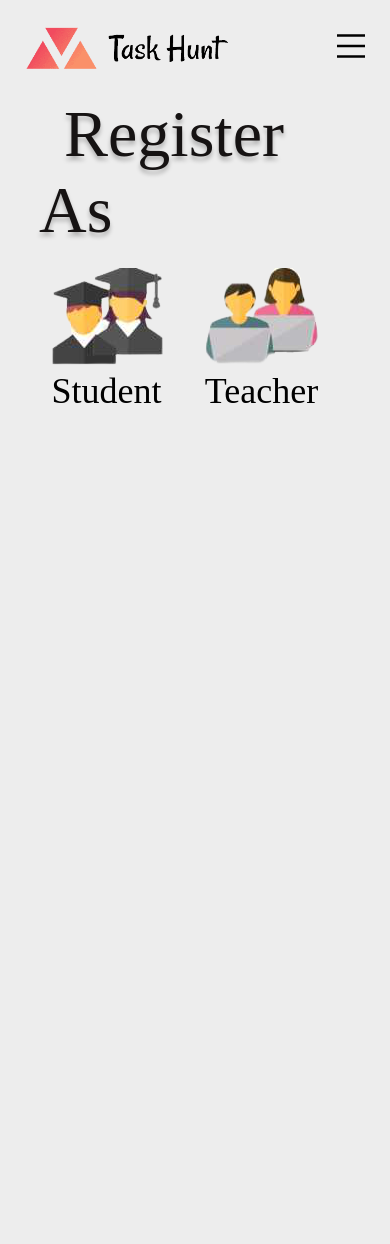
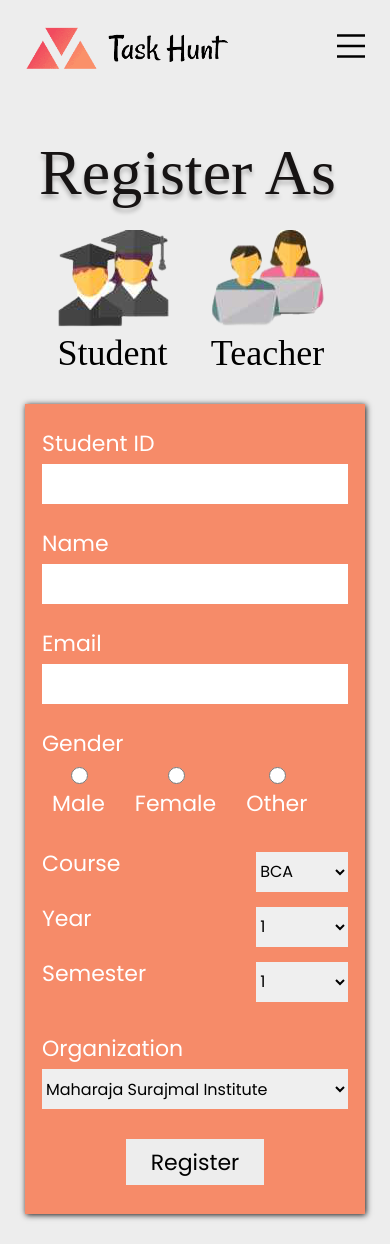
Before and after one commit to bhagyamudgal/task-hunt, a Next.js app: page /signup in a window 390 px wide. Before the commit the page ends 844 px from the top, so only its background shows below. Built offline with nearby package versions, Linux system fonts and the light colour scheme; a web font is replaced by a local one.

Commit message:
done with student sigunp form ui

```diff
--- a/components/Ellipse.js
+++ b/components/Ellipse.js
@@ -6,7 +6,7 @@ import { useRouter } from "next/router";
 function Ellipse() {
   const router = useRouter();
   return (
-    <div className={styles.body_ellipse}>
+    <div className={`${router.pathname==="/signup" ? styles.body_ellipse_signup : styles.body_ellipse}`}>
       {router.pathname === "/features" && (
         <Image
           width="435"
--- a/components/FormButton.js
+++ b/components/FormButton.js
@@ -16,7 +16,7 @@ function FormButton(props) {
           font-weight: normal;
           font-size: 22px;
           border: none;
-          margin: auto;
+          margin: 10px auto;
           user-select: none;
           transition: 0.5s;
           cursor: pointer;
@@ -24,6 +24,11 @@ function FormButton(props) {
         .form_button:hover {
           background-color: lightgreen;
         }
+        @media only screen and (max-width: 490px) {
+          .form_button {
+            width: 45%;
+          }
+        }
       `}</style>
     </>
   );
--- a/components/Label.js
+++ b/components/Label.js
@@ -14,6 +14,11 @@ function Label(props) {
           font-size: 22px;
           color: var(--pureWhite);
         }
+        @media only screen and (max-width: 655px) {
+          .label {
+            margin-right:20px;
+          }
+        }
       `}</style>
     </>
   );
--- /dev/null
+++ b/components/StudentSignupForm.js
@@ -0,0 +1,178 @@
+import React from "react";
+import styles from "../components/StudentSignupFOrm.module.css";
+import Input from "../components/Input";
+import Label from "../components/Label";
+import FormButton from "../components/FormButton";
+import { useState } from "react";
+
+function StudentSignupForm() {
+  const [name, setName] = useState("");
+  const [email, setEmail] = useState("");
+  const [studentId, setStudentId] = useState("");
+  const [reset, setReset] = useState(false);
+
+  function nameHandler(data) {
+    setName(data);
+  }
+  function emailHandler(data) {
+    setEmail(data);
+  }
+  function studentIdHandler(data) {
+    setStudentId(data);
+  }
+
+  function studentSignupFormHandler(event) {
+    event.preventDefault();
+    console.log("Form Submitted Successfully");
+    console.log(name);
+    console.log(email);
+    console.log(message);
+    event.target.reset();
+    setReset(true);
+    setTimeout(() => {
+      setReset(false);
+    }, 1000);
+  }
+  return (
+    <div className={styles.studentSignup_form}>
+      <form
+        id="studentSignupForm"
+        onSubmit={studentSignupFormHandler}
+        className={styles.form}
+        autoComplete="off"
+      >
+        <div className={styles.form_elements}>
+          <Label for="studentid" text="Student ID"></Label>
+          <Input
+            id="studentid"
+            name="studentid"
+            type="text"
+            required="true"
+            height="40px"
+            value={studentIdHandler}
+            reset={reset}
+          />
+        </div>
+        <div className={styles.form_elements}>
+          <Label for="name" text="Name"></Label>
+          <Input
+            id="name"
+            name="name"
+            type="text"
+            required="true"
+            height="40px"
+            value={nameHandler}
+            reset={reset}
+          />
+        </div>
+        <div className={styles.form_elements}>
+          <Label for="email" text="Email"></Label>
+          <Input
+            id="email"
+            name="email"
+            type="email"
+            required="true"
+            height="40px"
+            value={emailHandler}
+            reset={reset}
+          />
+        </div>
+        <div className={`${styles.form_elements} ${styles.form_element_radio}`}>
+          <Label for="gender" text="Gender"></Label>
+          <div className={styles.radio_group}>
+            <div>
+              <input
+                className={styles.radio_button}
+                type="radio"
+                id="male"
+                name="gender"
+                value="Male"
+              />
+              <Label for="male" text="Male"></Label>
+            </div>
+            <div>
+              <input
+                className={styles.radio_button}
+                type="radio"
+                id="female"
+                name="gender"
+                value="Female"
+              />
+              <Label for="female" text="Female"></Label>
+            </div>
+            <div>
+              <input
+                className={styles.radio_button}
+                type="radio"
+                id="other"
+                name="gender"
+                value="Other"
+              />
+              <Label for="other" text="Other"></Label>
+            </div>
+          </div>
+        </div>
+        <div
+          className={`${styles.form_elements} ${styles.form_element_course}`}
+        >
+          <div>
+            <Label for="course" text="Course"></Label>
+            <select name="course" id="course">
+              <option value="BCA">BCA</option>
+              <option value="BBA">BBA</option>
+              <option value="BCOM">BCOM</option>
+              <option value="BA">BA</option>
+            </select>
+          </div>
+          <div>
+            <Label for="year" text="Year"></Label>
+            <select name="year" id="year">
+              <option value="1">1</option>
+              <option value="2">2</option>
+              <option value="3">3</option>
+            </select>
+          </div>
+          <div>
+            <Label for="semester" text="Semester"></Label>
+            <select name="semester" id="semester">
+              <option value="1">1</option>
+              <option value="2">2</option>
+              <option value="3">3</option>
+              <option value="4">4</option>
+              <option value="5">5</option>
+              <option value="6">6</option>
+            </select>
+          </div>
+        </div>
+        <div
+          className={`${styles.form_elements} ${styles.form_element_organization}`}
+        >
+          <Label for="organization" text="Organization"></Label>
+          <select
+            name="organization"
+            id="organization"
+            className={styles.organization}
+          >
+            <option value="Maharaja Surajmal Institute">
+              Maharaja Surajmal Institute
+            </option>
+            <option value="Vivekanand Institute Of Professional Studies">
+              Vivekanand Institute Of Professional Studies
+            </option>
+            <option value="Trinity Institute Of Professional Studies">
+              Trinity Institute Of Professional Studies
+            </option>
+            <option value="Institute Of Information Technology And Management">
+              Institute Of Information Technology And Management
+            </option>
+          </select>
+        </div>
+        <div className={styles.form_elements}>
+          <FormButton type="submit" text="Register"></FormButton>
+        </div>
+      </form>
+    </div>
+  );
+}
+
+export default StudentSignupForm;
--- /dev/null
+++ b/components/StudentSignupForm.module.css
@@ -0,0 +1,175 @@
+.studentSignup_form {
+  display: flex;
+  justify-content: center;
+  width: 881px;
+  height: 455px;
+  background: var(--orange);
+  box-shadow: 1px 1px 6px var(--black);
+  margin: 30px auto;
+}
+
+.form {
+  width: 100%;
+}
+
+.form_elements {
+  display: flex;
+  width: 70%;
+  margin: 20px auto;
+  line-height: 40px;
+}
+.form_elements label {
+  width: 30%;
+  margin-right: 50px;
+}
+.radio_group {
+  display: flex;
+  width: 70%;
+}
+.radio_group div {
+  display: flex;
+  align-items: center;
+  justify-content: space-between;
+}
+.radio_group div label {
+  margin-top: 5px;
+}
+.radio_button {
+  width: 25px;
+  height: 17px;
+}
+.form_element_course {
+  display: flex;
+  justify-content: space-between;
+}
+.form_element_course select {
+  min-width: 30%;
+  height: 40px;
+  border: none;
+  outline: none;
+  font-family: Poppins;
+  font-style: normal;
+  font-weight: normal;
+  font-size: 16px;
+}
+.form_element_course select:focus {
+  border: 2px solid black;
+}
+.form_element_course div {
+  display: flex;
+  align-items: center;
+  justify-content: space-between;
+}
+
+.form_elements .organization {
+  width: 80%;
+  height: 40px;
+  border: none;
+  outline: none;
+  font-family: Poppins;
+  font-style: normal;
+  font-weight: normal;
+  font-size: 16px;
+}
+.form_elements .organization:focus {
+  border: 2px solid black;
+}
+
+@media only screen and (max-width: 1410px) {
+  .studentSignup_form {
+    width: 690px;
+  }
+  .form_elements {
+    width: 90%;
+  }
+}
+@media only screen and (max-width: 1080px) {
+  .student_id {
+    text-align: center;
+  }
+  .studentSignup_form {
+    width: 590px;
+    height: 550px;
+  }
+  .form_elements {
+    width: 90%;
+  }
+  .radio_group div label {
+    margin-right: 20px;
+  }
+  .radio_group {
+    width: 90%;
+  }
+  .radio_group div {
+    justify-content: unset;
+  }
+  .form_element_course div {
+    flex-direction: column;
+    justify-content: center;
+  }
+  .form_element_course div label {
+    width: 100%;
+    margin: auto;
+    text-align: center;
+  }
+}
+@media only screen and (max-width: 655px) {
+  .studentSignup_form {
+    width: 440px;
+    height: 590px;
+  }
+  .radio_group {
+    justify-content: space-between;
+  }
+  .radio_group div {
+    flex-direction: column;
+    justify-content: center;
+  }
+  .radio_group div label {
+    width: 100%;
+    margin: auto;
+    text-align: center;
+  }
+  .form_element_organization {
+    flex-direction: column;
+    align-items: center;
+  }
+  .form_element_organization label {
+    width: auto;
+    margin: 0%;
+  }
+}
+@media only screen and (max-width: 490px) {
+  .studentSignup_form {
+    width: 340px;
+    height: 810px;
+  }
+  .form_elements {
+    flex-direction: column;
+    text-align: left;
+    width: 90%;
+  }
+  .form_elements label {
+    width: 40%;
+  }
+  .form_element_course div {
+    flex-direction: row;
+  }
+  .form_element_course div label {
+    width: 100%;
+    margin-bottom: 15px;
+    text-align: left;
+  }
+  .form_element_organization {
+    align-items: unset;
+  }
+  .form_elements .organization {
+    width: 100%;
+  }
+}
+@media only screen and (max-width: 375px) {
+  .studentSignup_form {
+    width: 270px;
+    height: 840px;
+  }
+}
--- a/pages/signup.js
+++ b/pages/signup.js
@@ -1,7 +1,7 @@
 import React from "react";
 import Image from "next/image";
 import styles from "../styles/signup.module.css";
-
+import StudentSignupForm from "../components/StudentSignupForm";
 function signup() {
   function studentSignupHandler(params) {}
 
@@ -33,6 +33,7 @@ function signup() {
           </div>
         </div>
       </div>
+      <StudentSignupForm />
     </div>
   );
 }
--- a/styles/signup.module.css
+++ b/styles/signup.module.css
@@ -1,6 +1,6 @@
 .body_signup {
   position: relative;
-  width: 60%;
+  width: 65%;
   margin-top: 40px;
   left: 5%;
 }
@@ -21,7 +21,7 @@
   font-weight: 300;
 }
 
-.icon_group{
+.icon_group {
   display: flex;
 }
 .student_div {
@@ -45,7 +45,6 @@
   -webkit-transition: 0.5s;
   transition: 0.5s;
   cursor: pointer;
-
 }
 .student_div:hover {
   transform: scale(1.2);
@@ -74,17 +73,31 @@
   margin: 0%;
 }
 
-@media only screen and (max-width: 1000px) {
+@media only screen and (max-width: 1020px) {
+  .body_signup {
+    width: 100%;
+    left: 0%;
+  }
   .heading_div h1 {
     margin-left: 25px;
     font-size: 68px;
   }
   .main_div {
-    flex-direction: column
+    align-items: center;
+    justify-content: center;
   }
-
 }
-@media only screen and (max-width: 850px) {
+@media only screen and (max-width: 655px) {
+  .heading_div h1 {
+    font-size: 64px;
+  }
+}
+@media only screen and (max-width: 619px) {
+  .main_div{
+    flex-direction: column;
+  }
+}
+/* @media only screen and (max-width: 850px) {
   .heading_div h1 {
     font-size: 66px;
   }
@@ -98,4 +111,4 @@
     left: 0%;
     width: 80%;
   }
-}
+} */
```
Also changed, not shown: components/Ellipse.module.css (+20 -1 lines), components/TeacherSignupForm.js (added), components/TeacherSignupForm.module.css (added).
